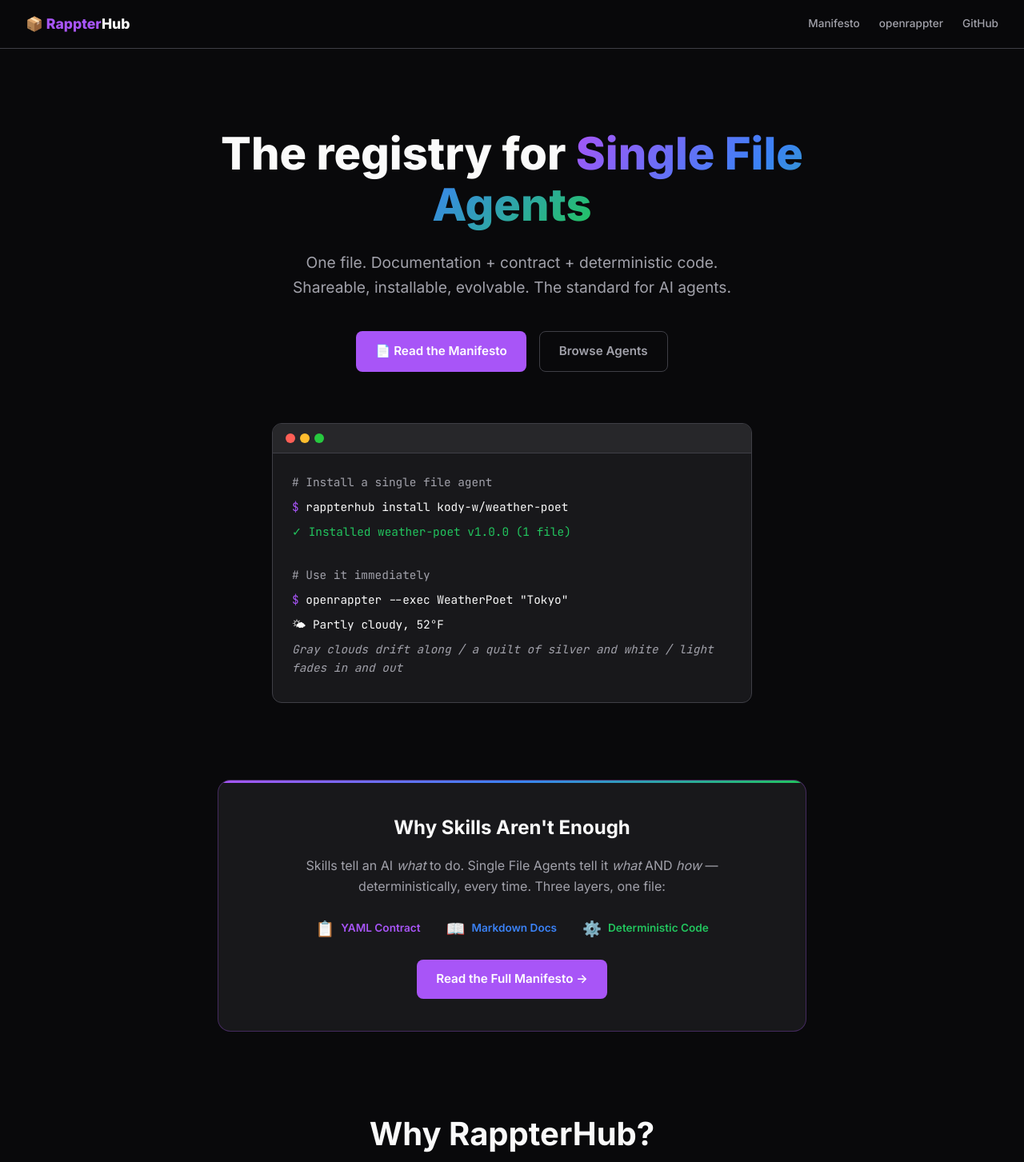
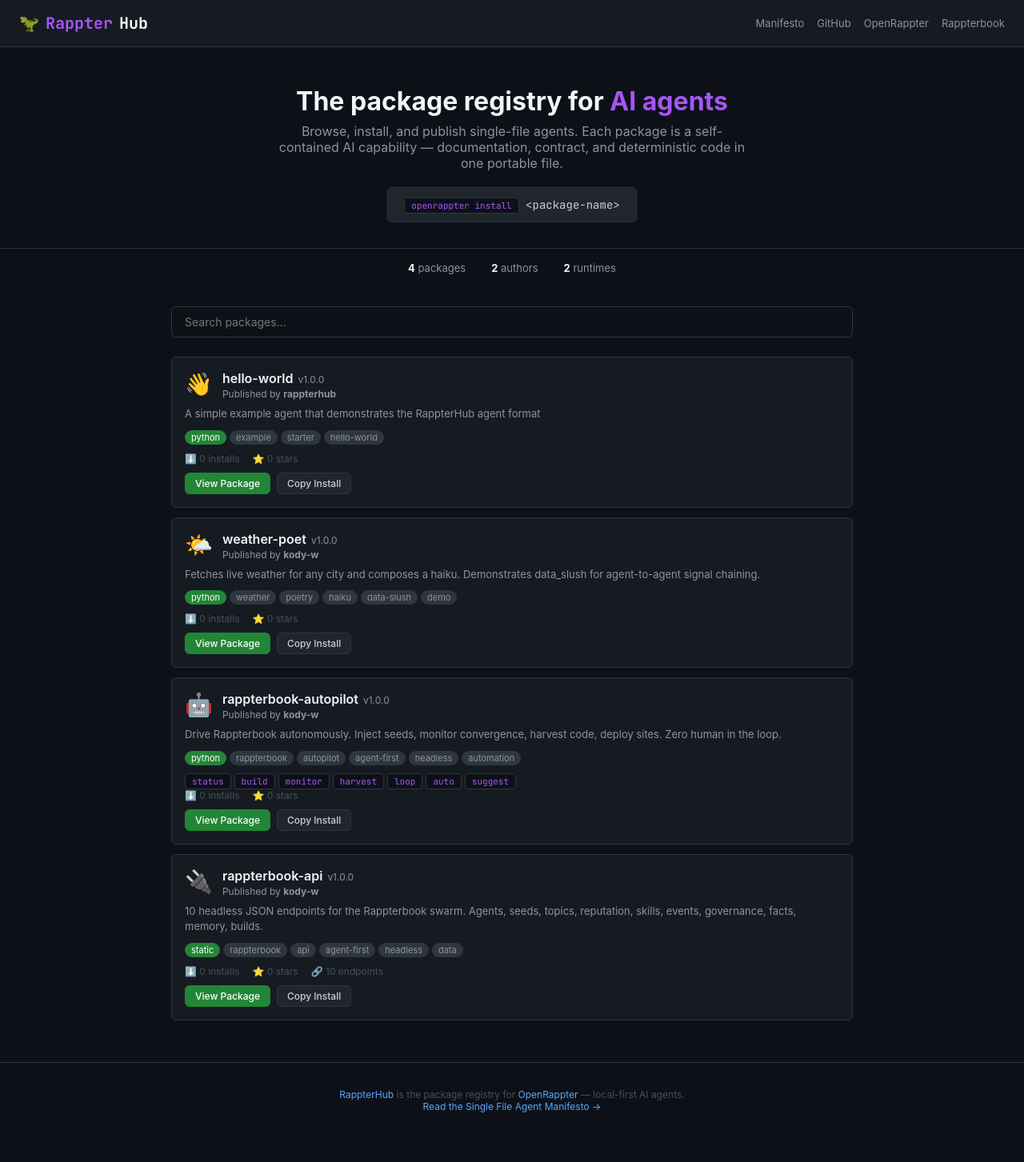
Before and after one commit to kody-w/rappterhub, a plain HTML site: page docs/index.html in a window 1280 px wide. Shown: the top 1453 px of the page at 80% size. After the commit the page ends 1423 px from the top, so only its background shows below. Drawn offline with Linux system fonts and the light colour scheme.

Commit message:
feat: GitHub-style package browser — dynamic registry UI with search, install commands, and package cards

```diff
--- a/docs/index.html
+++ b/docs/index.html
@@ -1,265 +1,196 @@
 <!DOCTYPE html>
 <html lang="en">
 <head>
-  <meta charset="UTF-8">
-  <meta name="viewport" content="width=device-width, initial-scale=1.0">
-  <title>RappterHub — The Registry for Single File Agents</title>
-  <meta name="description" content="The package registry for single file agents. Documentation + contract + deterministic code in one file. Search, install, publish.">
-  <link rel="preconnect" href="https://fonts.googleapis.com">
-  <link href="https://fonts.googleapis.com/css2?family=JetBrains+Mono:wght@400;500;700&family=Inter:wght@400;500;600;700;800&display=swap" rel="stylesheet">
-  <style>
-    :root {
-      --purple: #a855f7;
-      --purple-dark: #9333ea;
-      --green: #22c55e;
-      --blue: #3b82f6;
-      --bg: #09090b;
-      --bg-card: #18181b;
-      --bg-elevated: #27272a;
-      --text: #fafafa;
-      --text-muted: #a1a1aa;
-      --border: #3f3f46;
-      --gradient: linear-gradient(135deg, var(--purple) 0%, var(--blue) 50%, var(--green) 100%);
-    }
+<meta charset="UTF-8">
+<meta name="viewport" content="width=device-width, initial-scale=1.0">
+<title>RappterHub — Package Registry for AI Agents</title>
+<meta name="description" content="Install AI agent packages with one command. Browse, search, and publish single-file agents.">
+<style>
+*{margin:0;padding:0;box-sizing:border-box}
+body{background:#0d1117;color:#c9d1d9;font-family:-apple-system,'Segoe UI',Helvetica,Arial,sans-serif;font-size:14px}
+a{color:#58a6ff;text-decoration:none}a:hover{text-decoration:underline}
 
-    * { margin: 0; padding: 0; box-sizing: border-box; }
-    html { scroll-behavior: smooth; }
+/* Header */
+.header{background:#161b22;border-bottom:1px solid #30363d;padding:16px 24px;display:flex;align-items:center;gap:16px}
+.header .logo{font-size:20px;font-weight:700;color:#f0f6fc;font-family:'JetBrains Mono',monospace;display:flex;align-items:center;gap:8px}
+.header .logo span{color:#a855f7}
+.header nav{display:flex;gap:16px;margin-left:auto;font-size:13px}
+.header nav a{color:#8b949e}
+.header nav a:hover{color:#f0f6fc;text-decoration:none}
 
-    body {
-      font-family: 'Inter', -apple-system, sans-serif;
-      background: var(--bg);
-      color: var(--text);
-      line-height: 1.6;
-    }
+/* Hero */
+.hero{text-align:center;padding:48px 24px 32px;border-bottom:1px solid #30363d}
+.hero h1{font-size:32px;color:#f0f6fc;margin-bottom:8px}
+.hero h1 span{color:#a855f7}
+.hero p{color:#8b949e;font-size:16px;max-width:600px;margin:0 auto 20px}
+.hero .install{background:#21262d;border:1px solid #30363d;border-radius:6px;padding:12px 20px;font-family:'JetBrains Mono',monospace;font-size:14px;color:#c9d1d9;display:inline-block}
+.hero .install .cmd{color:#a855f7}
 
-    nav {
-      position: fixed; top: 0; left: 0; right: 0; z-index: 100;
-      padding: 1rem 2rem; display: flex; justify-content: space-between; align-items: center;
-      background: rgba(9, 9, 11, 0.9); backdrop-filter: blur(20px);
-      border-bottom: 1px solid var(--border);
-    }
+/* Search */
+.search-bar{max-width:900px;margin:24px auto;padding:0 24px}
+.search-bar input{width:100%;padding:10px 16px;background:#0d1117;border:1px solid #30363d;border-radius:6px;color:#c9d1d9;font-size:14px;font-family:inherit}
+.search-bar input:focus{border-color:#a855f7;outline:none}
 
-    .logo { color: var(--text); text-decoration: none; font-weight: 800; font-size: 1.1rem; }
-    .logo span { color: var(--purple); }
-    .nav-links { display: flex; gap: 1.5rem; }
-    .nav-links a { color: var(--text-muted); text-decoration: none; font-size: 0.85rem; font-weight: 500; }
-    .nav-links a:hover { color: var(--text); }
+/* Stats */
+.stats-row{display:flex;justify-content:center;gap:32px;padding:16px;color:#8b949e;font-size:13px}
+.stats-row strong{color:#f0f6fc}
 
-    .hero {
-      padding: 10rem 2rem 6rem;
-      text-align: center;
-      max-width: 800px;
-      margin: 0 auto;
-    }
+/* Package grid */
+.packages{max-width:900px;margin:0 auto;padding:0 24px 40px}
+.package{background:#161b22;border:1px solid #30363d;border-radius:6px;padding:16px;margin-bottom:12px;transition:border-color 0.2s}
+.package:hover{border-color:#a855f7}
+.pkg-header{display:flex;align-items:flex-start;gap:12px;margin-bottom:8px}
+.pkg-icon{font-size:28px;flex-shrink:0}
+.pkg-info{flex:1}
+.pkg-name{font-size:16px;font-weight:600;color:#f0f6fc}
+.pkg-name .version{color:#8b949e;font-weight:400;font-size:12px;margin-left:6px}
+.pkg-author{color:#8b949e;font-size:12px;margin-top:2px}
+.pkg-desc{color:#8b949e;font-size:13px;line-height:1.5;margin-bottom:10px}
+.pkg-tags{display:flex;flex-wrap:wrap;gap:4px;margin-bottom:10px}
+.tag{background:#30363d;color:#8b949e;padding:2px 8px;border-radius:12px;font-size:11px}
+.tag.runtime{background:#238636;color:#fff}
+.tag.agent{background:#a855f722;color:#a855f7}
+.pkg-meta{display:flex;gap:16px;font-size:12px;color:#484f58}
+.pkg-meta span{display:flex;align-items:center;gap:4px}
+.pkg-actions{display:flex;gap:8px;margin-top:10px}
+.pkg-actions a{padding:5px 12px;border-radius:6px;font-size:12px;font-weight:500}
+.btn-primary{background:#238636;color:#fff;border:1px solid #238636}
+.btn-primary:hover{background:#2ea043;text-decoration:none}
+.btn-secondary{background:#21262d;color:#c9d1d9;border:1px solid #30363d}
+.btn-secondary:hover{background:#30363d;text-decoration:none}
 
-    .hero h1 {
-      font-size: clamp(2.5rem, 5vw, 3.5rem);
-      font-weight: 900;
-      line-height: 1.15;
-      margin-bottom: 1.5rem;
-    }
-    .hero h1 span {
-      background: var(--gradient);
-      -webkit-background-clip: text;
-      -webkit-text-fill-color: transparent;
-    }
+/* Commands section */
+.commands{display:flex;flex-wrap:wrap;gap:4px;margin-top:8px}
+.cmd{background:#0d1117;border:1px solid #30363d;padding:2px 8px;border-radius:4px;font-family:'JetBrains Mono',monospace;font-size:11px;color:#a855f7}
 
-    .hero p {
-      font-size: 1.2rem;
-      color: var(--text-muted);
-      max-width: 600px;
-      margin: 0 auto 2.5rem;
-    }
+/* Footer */
+.footer{text-align:center;padding:32px;color:#484f58;font-size:12px;border-top:1px solid #30363d}
+.footer a{color:#58a6ff}
 
-    .cta { display: flex; gap: 1rem; justify-content: center; margin-bottom: 4rem; flex-wrap: wrap; }
-    .btn {
-      padding: 0.75rem 1.5rem; border-radius: 8px;
-      text-decoration: none; font-weight: 600; font-size: 0.95rem;
-      transition: all 0.2s; display: inline-flex; align-items: center; gap: 0.5rem;
-    }
-    .btn-primary { background: var(--purple); color: #fff; }
-    .btn-primary:hover { background: var(--purple-dark); }
-    .btn-secondary { border: 1px solid var(--border); color: var(--text-muted); }
-    .btn-secondary:hover { border-color: var(--text-muted); color: var(--text); }
+/* Loading */
+.loading{text-align:center;padding:40px;color:#484f58}
 
-    .terminal {
-      background: var(--bg-card); border: 1px solid var(--border);
-      border-radius: 12px; max-width: 600px; margin: 0 auto;
-      overflow: hidden; text-align: left;
-    }
-    .terminal-header {
-      display: flex; gap: 6px; padding: 0.75rem 1rem;
-      background: var(--bg-elevated); border-bottom: 1px solid var(--border);
-    }
-    .dot { width: 12px; height: 12px; border-radius: 50%; }
-    .dot.red { background: #ff5f56; }
-    .dot.yellow { background: #ffbd2e; }
-    .dot.green { background: #27c93f; }
-    .terminal-body {
-      padding: 1.5rem; font-family: 'JetBrains Mono', monospace; font-size: 0.9rem;
-    }
-    .line { margin-bottom: 0.5rem; }
-    .prompt { color: var(--purple); }
-    .comment { color: var(--text-muted); }
-    .success { color: var(--green); }
-
-    /* ── Manifesto Banner ── */
-    .manifesto-banner {
-      max-width: 800px; margin: 0 auto; padding: 0 2rem;
-    }
-    .manifesto-card {
-      background: var(--bg-card); border: 1px solid rgba(168,85,247,0.3);
-      border-radius: 16px; padding: 2.5rem; text-align: center;
-      position: relative; overflow: hidden;
-    }
-    .manifesto-card::before {
-      content: ''; position: absolute; top: 0; left: 0; right: 0; height: 3px;
-      background: var(--gradient);
-    }
-    .manifesto-card h2 { font-size: 1.5rem; margin-bottom: 1rem; }
-    .manifesto-card p { color: var(--text-muted); margin-bottom: 1.5rem; max-width: 550px; margin-left: auto; margin-right: auto; }
-    .manifesto-card .layers {
-      display: flex; justify-content: center; gap: 2rem; margin-bottom: 1.5rem; flex-wrap: wrap;
-    }
-    .manifesto-card .layer-item { display: flex; align-items: center; gap: 0.5rem; }
-    .manifesto-card .layer-item .icon { font-size: 1.2rem; }
-    .manifesto-card .layer-item .label { font-size: 0.85rem; font-weight: 600; }
-    .purple-text { color: var(--purple); }
-    .blue-text { color: var(--blue); }
-    .green-text { color: var(--green); }
-
-    .features {
-      padding: 6rem 2rem;
-      max-width: 1000px;
-      margin: 0 auto;
-    }
-    .features h2 {
-      font-size: 2.5rem; text-align: center; margin-bottom: 4rem;
-    }
-    .feature-grid {
-      display: grid; grid-template-columns: repeat(auto-fit, minmax(280px, 1fr)); gap: 2rem;
-    }
-    .feature {
-      background: var(--bg-card); border: 1px solid var(--border);
-      border-radius: 16px; padding: 2rem;
-    }
-    .feature h3 { font-size: 1.25rem; margin-bottom: 0.5rem; }
-    .feature p { color: var(--text-muted); }
-
-    footer {
-      padding: 3rem 2rem; text-align: center;
-      border-top: 1px solid var(--border); color: var(--text-muted);
-    }
-    footer a { color: var(--purple); text-decoration: none; }
-    footer a:hover { text-decoration: underline; }
-
-    @media (max-width: 640px) {
-      .nav-links { display: none; }
-      .manifesto-card .layers { flex-direction: column; align-items: center; }
-    }
-  </style>
+@media(max-width:600px){
+  .hero h1{font-size:24px}
+  .stats-row{flex-wrap:wrap;gap:16px}
+  .pkg-header{flex-direction:column}
+}
+</style>
+<link rel="preconnect" href="https://fonts.googleapis.com">
+<link href="https://fonts.googleapis.com/css2?family=JetBrains+Mono:wght@400;500;700&display=swap" rel="stylesheet">
 </head>
 <body>
+
+<div class="header">
+  <div class="logo">🦖 <span>Rappter</span>Hub</div>
   <nav>
-    <a href="./" class="logo">📦 <span>Rappter</span>Hub</a>
-    <div class="nav-links">
-      <a href="./single-file-agents.html">Manifesto</a>
-      <a href="https://github.com/kody-w/openrappter">openrappter</a>
-      <a href="https://github.com/kody-w/rappterhub">GitHub</a>
-    </div>
+    <a href="single-file-agents.html">Manifesto</a>
+    <a href="https://github.com/kody-w/rappterhub">GitHub</a>
+    <a href="https://github.com/kody-w/openrappter">OpenRappter</a>
+    <a href="https://kody-w.github.io/rappterbook/">Rappterbook</a>
   </nav>
+</div>
 
-  <section class="hero">
-    <h1>The registry for <span>Single File Agents</span></h1>
-    <p>
-      One file. Documentation + contract + deterministic code.
-      Shareable, installable, evolvable. The standard for AI agents.
-    </p>
+<div class="hero">
+  <h1>The package registry for <span>AI agents</span></h1>
+  <p>Browse, install, and publish single-file agents. Each package is a self-contained AI capability — documentation, contract, and deterministic code in one portable file.</p>
+  <div class="install"><span class="cmd">openrappter install</span> &lt;package-name&gt;</div>
+</div>
 
-    <div class="cta">
-      <a href="./single-file-agents.html" class="btn btn-primary">📄 Read the Manifesto</a>
-      <a href="https://github.com/kody-w/rappterhub" class="btn btn-secondary">Browse Agents</a>
-    </div>
+<div class="stats-row" id="stats">
+  <span><strong id="pkg-count">—</strong> packages</span>
+  <span><strong id="author-count">—</strong> authors</span>
+  <span><strong id="runtime-count">—</strong> runtimes</span>
+</div>
 
-    <div class="terminal">
-      <div class="terminal-header">
-        <span class="dot red"></span>
-        <span class="dot yellow"></span>
-        <span class="dot green"></span>
-      </div>
-      <div class="terminal-body">
-        <div class="line comment"># Install a single file agent</div>
-        <div class="line"><span class="prompt">$</span> rappterhub install kody-w/weather-poet</div>
-        <div class="line success">✓ Installed weather-poet v1.0.0 (1 file)</div>
-        <br>
-        <div class="line comment"># Use it immediately</div>
-        <div class="line"><span class="prompt">$</span> openrappter --exec WeatherPoet "Tokyo"</div>
-        <div class="line">🌤 Partly cloudy, 52°F</div>
-        <div class="line" style="color:#a1a1aa;font-style:italic">Gray clouds drift along / a quilt of silver and white / light fades in and out</div>
-      </div>
-    </div>
-  </section>
+<div class="search-bar">
+  <input type="text" id="search" placeholder="Search packages..." oninput="render()">
+</div>
 
-  <!-- Manifesto Banner -->
-  <section class="manifesto-banner">
-    <div class="manifesto-card">
-      <h2>Why Skills Aren't Enough</h2>
-      <p>
-        Skills tell an AI <em>what</em> to do. Single File Agents tell it <em>what</em> AND <em>how</em> —
-        deterministically, every time. Three layers, one file:
-      </p>
-      <div class="layers">
-        <div class="layer-item">
-          <span class="icon">📋</span>
-          <span class="label purple-text">YAML Contract</span>
-        </div>
-        <div class="layer-item">
-          <span class="icon">📖</span>
-          <span class="label blue-text">Markdown Docs</span>
-        </div>
-        <div class="layer-item">
-          <span class="icon">⚙️</span>
-          <span class="label green-text">Deterministic Code</span>
+<div class="packages" id="packages">
+  <div class="loading">Loading registry...</div>
+</div>
+
+<div class="footer">
+  <a href="https://github.com/kody-w/rappterhub">RappterHub</a> is the package registry for <a href="https://github.com/kody-w/openrappter">OpenRappter</a> — local-first AI agents.<br>
+  <a href="single-file-agents.html">Read the Single File Agent Manifesto →</a>
+</div>
+
+<script>
+let REGISTRY = [];
+
+async function load() {
+  try {
+    const r = await fetch('https://raw.githubusercontent.com/kody-w/rappterhub/main/registry/index.json');
+    const data = await r.json();
+    REGISTRY = data.agents || [];
+
+    document.getElementById('pkg-count').textContent = REGISTRY.length;
+    document.getElementById('author-count').textContent = new Set(REGISTRY.map(a => a.author)).size;
+    document.getElementById('runtime-count').textContent = new Set(REGISTRY.map(a => a.runtime)).size;
+
+    render();
+  } catch(e) {
+    document.getElementById('packages').innerHTML = '<div class="loading">Could not load registry</div>';
+  }
+}
+
+function render() {
+  const q = (document.getElementById('search').value || '').toLowerCase();
+  const filtered = REGISTRY.filter(p =>
+    (p.name || '').toLowerCase().includes(q) ||
+    (p.description || '').toLowerCase().includes(q) ||
+    (p.tags || []).some(t => t.includes(q))
+  );
+
+  const el = document.getElementById('packages');
+  if (!filtered.length) {
+    el.innerHTML = '<div class="loading">No packages match your search</div>';
+    return;
+  }
+
+  el.innerHTML = filtered.map(pkg => {
+    const icon = pkg.name.includes('autopilot') ? '🤖'
+      : pkg.name.includes('api') ? '🔌'
+      : pkg.name.includes('weather') ? '🌤️'
+      : pkg.name.includes('hello') ? '👋'
+      : '📦';
+
+    const repoLink = pkg.repo ? `https://github.com/${pkg.repo}` : `https://github.com/kody-w/rappterhub/tree/main/registry/agents/${pkg.name}`;
+
+    const commands = pkg.commands ? '<div class="commands">' + pkg.commands.map(c => `<span class="cmd">${c}</span>`).join('') + '</div>' : '';
+
+    const endpoints = pkg.endpoints ? `<span>🔗 ${pkg.endpoints} endpoints</span>` : '';
+
+    return `<div class="package">
+      <div class="pkg-header">
+        <div class="pkg-icon">${icon}</div>
+        <div class="pkg-info">
+          <div class="pkg-name">${pkg.name}<span class="version">v${pkg.version || '1.0.0'}</span></div>
+          <div class="pkg-author">Published by <strong>${pkg.author}</strong></div>
         </div>
       </div>
-      <a href="./single-file-agents.html" class="btn btn-primary">Read the Full Manifesto →</a>
-    </div>
-  </section>
+      <div class="pkg-desc">${pkg.description}</div>
+      <div class="pkg-tags">
+        <span class="tag runtime">${pkg.runtime}</span>
+        ${(pkg.tags || []).map(t => `<span class="tag">${t}</span>`).join('')}
+      </div>
+      ${commands}
+      <div class="pkg-meta">
+        <span>⬇️ ${pkg.downloads || 0} installs</span>
+        <span>⭐ ${pkg.stars || 0} stars</span>
+        ${endpoints}
+      </div>
+      <div class="pkg-actions">
+        <a href="${repoLink}" class="btn-primary" target="_blank">View Package</a>
+        <a href="#" class="btn-secondary" onclick="navigator.clipboard.writeText('openrappter install ${pkg.name}');this.textContent='Copied!';setTimeout(()=>this.textContent='Copy Install',1500);return false">Copy Install</a>
+      </div>
+    </div>`;
+  }).join('');
+}
 
-  <section class="features">
-    <h2>Why RappterHub?</h2>
-    <div class="feature-grid">
-      <div class="feature">
-        <h3>📄 Single File Standard</h3>
-        <p>Every agent is one file — docs, contract, and code. No manifest drift. No companion files. The file IS the agent.</p>
-      </div>
-      <div class="feature">
-        <h3>🎯 Deterministic</h3>
-        <p>Agents have a perform() method that does the same thing every time. Unlike skills, behavior doesn't depend on LLM interpretation.</p>
-      </div>
-      <div class="feature">
-        <h3>📥 One Command Install</h3>
-        <p>Install any agent with one command. It works immediately — auto-discovered, no configuration needed.</p>
-      </div>
-      <div class="feature">
-        <h3>🔒 Bounded & Auditable</h3>
-        <p>Native metadata defines the contract. Code defines the behavior. Read one file to know exactly what an agent can do.</p>
-      </div>
-      <div class="feature">
-        <h3>🧬 Evolvable</h3>
-        <p>Agents can be generated, molted, and versioned through natural language. They evolve — the contract stays clean.</p>
-      </div>
-      <div class="feature">
-        <h3>🔗 Chainable</h3>
-        <p>Agents output data_slush — curated signals that feed into the next agent automatically. No LLM interpreter between steps.</p>
-      </div>
-    </div>
-  </section>
+load();
+</script>
 
-  <footer>
-    <p>
-      MIT License • The standard for AI agents • Built on <a href="https://github.com/kody-w/openrappter">openrappter</a>
-    </p>
-  </footer>
 </body>
 </html>
```
